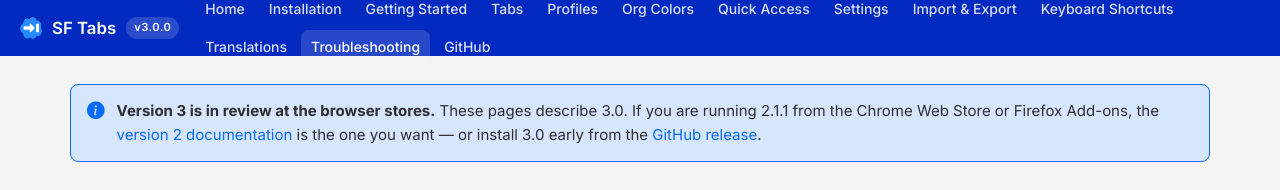
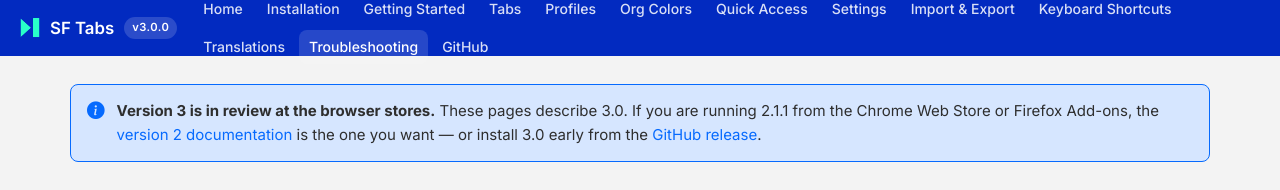
Before and after one commit to chrisrouse/sftabs, a Jekyll site: the page built from docs/v3/troubleshooting.md, in a window 1280 px wide. Shown: the top 190 px of the page. Built offline with Jekyll 4.4.1, drawn with Linux system fonts in a browser that asks for light colours.

Commit message:
Update v3 docs header to the new SF Tabs icon
Swap the old blue cloud mark for the teal arrow now used in the extension
popup and toolbar, so the docs header matches what users actually see.

Also drops the logo from 22px to 20px. The mark reads large at 22 next to
the wordmark, which is the same adjustment made in the popup header.

Co-Authored-By: Claude Opus 5 <noreply@anthropic.com>

```diff
--- a/docs/_layouts/v3.html
+++ b/docs/_layouts/v3.html
@@ -121,7 +121,8 @@
       flex-shrink: 0;
     }
     .v3-brand:hover { color: var(--t-on-accent); text-decoration: none; }
-    .v3-brand img { width: 22px; height: 22px; display: block; }
+    /* 20px, matching the popup header: the mark reads large at 22 next to the wordmark */
+    .v3-brand img { width: 20px; height: 20px; display: block; }
     .v3-badge {
       font-size: 0.7rem;
       font-weight: 600;
@@ -534,7 +535,7 @@
 {%- assign here = page.url | remove: '.html' -%}
 <header class="v3-header">
   <a class="v3-brand" href="{{ '/v3/' | relative_url }}">
-    <img src="{{ '/assets/images/icons/sftabs_blue.svg' | relative_url }}" alt="" aria-hidden="true">
+    <img src="{{ '/assets/images/icons/sftabsv3icon.svg' | relative_url }}" alt="" aria-hidden="true">
     <span>SF Tabs</span>
     <span class="v3-badge">v{{ site.v3_version }}</span>
   </a>
```
Also changed, not shown: docs/assets/images/icons/sftabsv3icon.svg (added).
